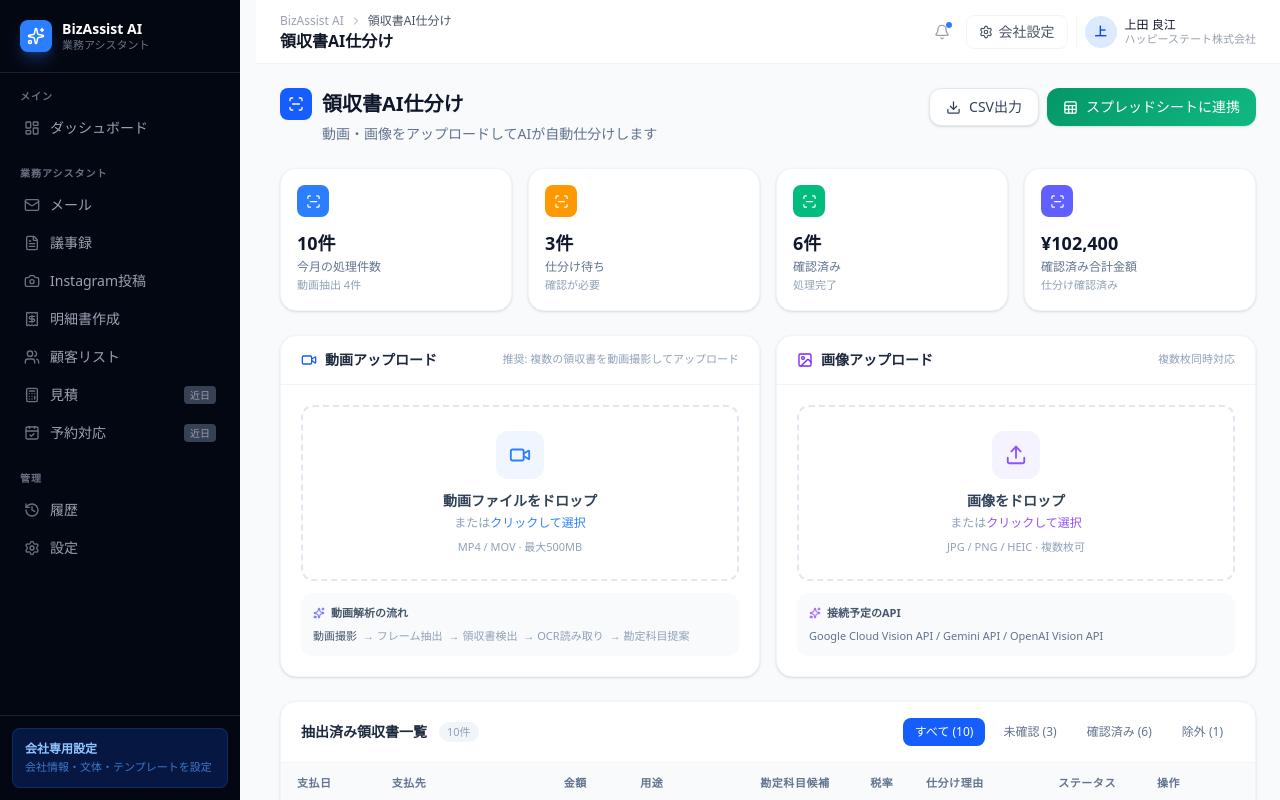
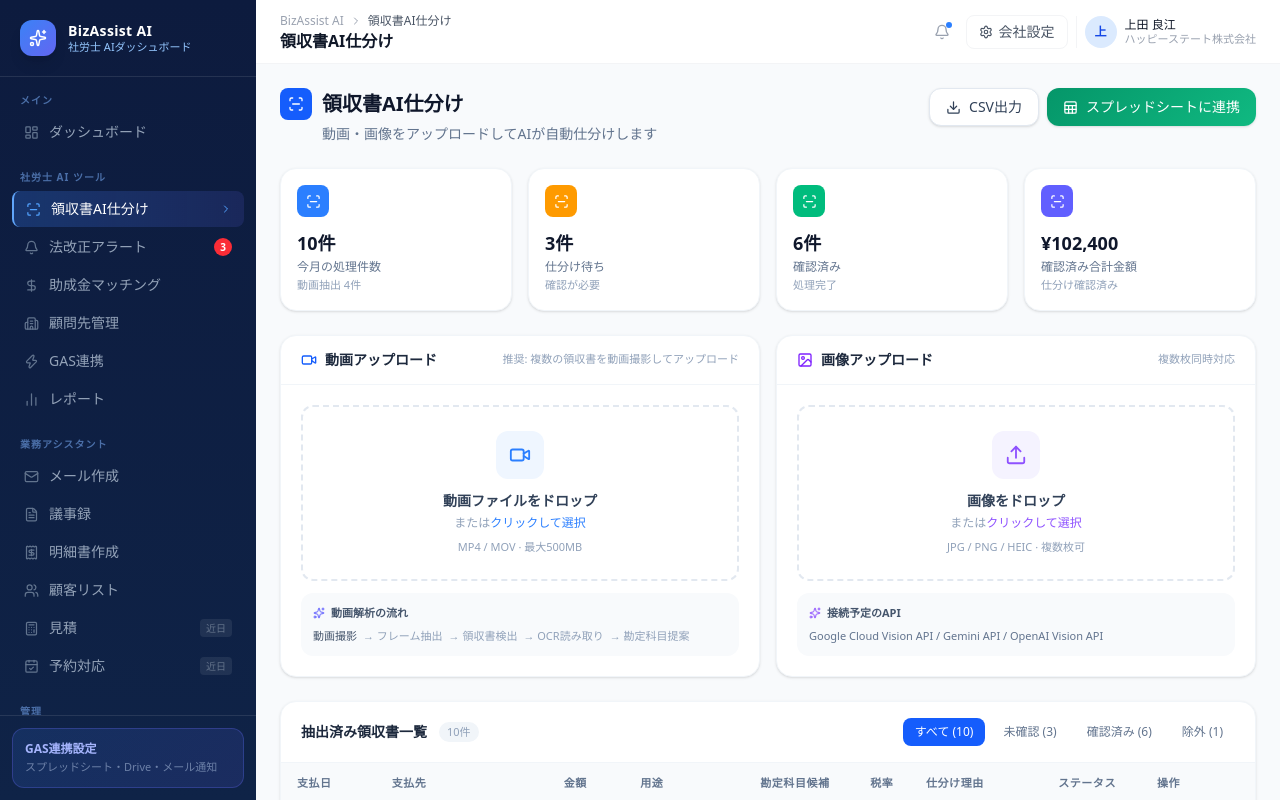
Before and after one commit to uedayoshie1-alt/ai-business-assistant, a Next.js app: page /receipt in a window 1280 px wide. Shown: the top 800 px of the page. Built offline with nearby package versions, Linux system fonts and the light colour scheme.

Commit message:
Remove Instagram投稿 from sidebar

```diff
--- a/components/layout/Sidebar.tsx
+++ b/components/layout/Sidebar.tsx
@@ -13,8 +13,13 @@ import {
   History,
   ChevronRight,
   Sparkles,
-  Camera,
   Receipt,
+  Bell,
+  Building2,
+  Zap,
+  BarChart2,
+  ScanLine,
+  DollarSign,
 } from 'lucide-react'
 import { cn } from '@/lib/utils'
 
@@ -26,11 +31,21 @@ const navItems = [
     ],
   },
   {
+    section: '社労士 AI ツール',
+    items: [
+      { href: '/receipt', label: '領収書AI仕分け', icon: ScanLine, badge: null },
+      { href: '/law-alerts', label: '法改正アラート', icon: Bell, badge: '3', badgeColor: 'bg-red-500' },
+      { href: '/subsidy', label: '助成金マッチング', icon: DollarSign, badge: null },
+      { href: '/clients', label: '顧問先管理', icon: Building2, badge: null },
+      { href: '/gas', label: 'GAS連携', icon: Zap, badge: null },
+      { href: '/reports', label: 'レポート', icon: BarChart2, badge: null },
+    ],
+  },
+  {
     section: '業務アシスタント',
     items: [
-      { href: '/email', label: 'メール', icon: Mail, badge: null },
+      { href: '/email', label: 'メール作成', icon: Mail, badge: null },
       { href: '/minutes', label: '議事録', icon: FileText, badge: null },
-      { href: '/instagram', label: 'Instagram投稿', icon: Camera, badge: null },
       { href: '/invoice', label: '明細書作成', icon: Receipt, badge: null },
       { href: '/customers', label: '顧客リスト', icon: Users, badge: null },
       { href: '/estimate', label: '見積', icon: Calculator, badge: 'soon' },
@@ -50,16 +65,19 @@ export function Sidebar() {
   const pathname = usePathname()
 
   return (
-    <aside className="w-60 min-h-screen bg-gray-950 flex flex-col fixed left-0 top-0 bottom-0 z-20">
+    <aside className="w-64 min-h-screen flex flex-col fixed left-0 top-0 bottom-0 z-20"
+      style={{ background: 'linear-gradient(180deg, #0D1B3E 0%, #0F2347 100%)' }}>
+
       {/* ロゴ */}
       <div className="px-5 py-5 border-b border-white/10">
-        <Link href="/dashboard" className="flex items-center gap-2.5 group">
-          <div className="w-8 h-8 rounded-lg bg-blue-500 flex items-center justify-center shadow-lg shadow-blue-500/30">
-            <Sparkles className="w-4.5 h-4.5 text-white" size={18} />
+        <Link href="/dashboard" className="flex items-center gap-3 group">
+          <div className="w-9 h-9 rounded-xl flex items-center justify-center shadow-lg"
+            style={{ background: 'linear-gradient(135deg, #3B82F6 0%, #6366F1 100%)' }}>
+            <Sparkles className="text-white" size={18} />
           </div>
           <div>
-            <p className="text-white font-bold text-sm leading-tight">BizAssist AI</p>
-            <p className="text-gray-500 text-[11px] leading-tight">業務アシスタント</p>
+            <p className="text-white font-bold text-sm leading-tight tracking-wide">BizAssist AI</p>
+            <p className="text-[11px] leading-tight" style={{ color: '#93C5FD' }}>社労士 AIダッシュボード</p>
           </div>
         </Link>
       </div>
@@ -68,7 +86,8 @@ export function Sidebar() {
       <nav className="flex-1 overflow-y-auto py-4 px-3 space-y-5">
         {navItems.map((section) => (
           <div key={section.section}>
-            <p className="text-[10px] font-semibold text-gray-500 uppercase tracking-widest px-2 mb-1.5">
+            <p className="text-[10px] font-semibold uppercase tracking-widest px-2 mb-1.5"
+              style={{ color: '#4B6FA8' }}>
               {section.section}
             </p>
             <ul className="space-y-0.5">
@@ -76,6 +95,8 @@ export function Sidebar() {
                 const Icon = item.icon
                 const isActive = pathname === item.href || pathname.startsWith(item.href + '/')
                 const isSoon = 'badge' in item && item.badge === 'soon'
+                const badgeCount = 'badge' in item && item.badge && item.badge !== 'soon' ? item.badge : null
+                const badgeColor = 'badgeColor' in item ? item.badgeColor : 'bg-blue-500'
 
                 return (
                   <li key={item.href}>
@@ -84,24 +105,33 @@ export function Sidebar() {
                       className={cn(
                         'flex items-center justify-between gap-2.5 px-3 py-2 rounded-lg text-sm transition-all duration-150 group',
                         isActive
-                          ? 'bg-white/10 text-white font-medium'
-                          : 'text-gray-400 hover:text-gray-200 hover:bg-white/5'
+                          ? 'text-white font-medium'
+                          : 'hover:text-white/90'
                       )}
+                      style={isActive
+                        ? { background: 'linear-gradient(90deg, rgba(59,130,246,0.25) 0%, rgba(99,102,241,0.15) 100%)', borderLeft: '2px solid #60A5FA' }
+                        : { color: '#94A3B8' }
+                      }
                     >
                       <span className="flex items-center gap-2.5">
                         <Icon
-                          size={16}
-                          className={cn(
-                            'shrink-0 transition-colors',
-                            isActive ? 'text-blue-400' : 'text-gray-500 group-hover:text-gray-300'
+                          size={15}
+                          className={cn('shrink-0 transition-colors',
+                            isActive ? 'text-blue-400' : 'text-slate-500 group-hover:text-slate-300'
                           )}
                         />
                         {item.label}
                       </span>
                       <span className="flex items-center gap-1">
                         {isSoon && (
-                          <span className="text-[10px] bg-gray-700 text-gray-400 px-1.5 py-0.5 rounded font-medium">
+                          <span className="text-[10px] px-1.5 py-0.5 rounded font-medium"
+                            style={{ background: 'rgba(255,255,255,0.08)', color: '#64748B' }}>
                             近日
+                          </span>
+                        )}
+                        {badgeCount && (
+                          <span className={cn('text-[10px] text-white px-1.5 py-0.5 rounded-full font-bold min-w-[18px] text-center', badgeColor)}>
+                            {badgeCount}
                           </span>
                         )}
                         {isActive && (
@@ -117,14 +147,18 @@ export function Sidebar() {
         ))}
       </nav>
 
-      {/* 下部：会社設定バナー */}
+      {/* 下部バナー */}
       <div className="p-3 border-t border-white/10">
         <Link
-          href="/settings"
-          className="block p-3 rounded-lg bg-blue-600/20 hover:bg-blue-600/30 border border-blue-500/20 transition-colors"
+          href="/gas"
+          className="block p-3 rounded-xl border transition-all"
+          style={{
+            background: 'linear-gradient(135deg, rgba(59,130,246,0.15) 0%, rgba(99,102,241,0.15) 100%)',
+            borderColor: 'rgba(99,102,241,0.3)',
+          }}
         >
-          <p className="text-xs font-semibold text-blue-300">会社専用設定</p>
-          <p className="text-[11px] text-blue-400/70 mt-0.5">会社情報・文体・テンプレートを設定</p>
+          <p className="text-xs font-semibold" style={{ color: '#A5B4FC' }}>GAS連携設定</p>
+          <p className="text-[11px] mt-0.5" style={{ color: '#6D81A8' }}>スプレッドシート・Drive・メール通知</p>
         </Link>
       </div>
     </aside>
```
